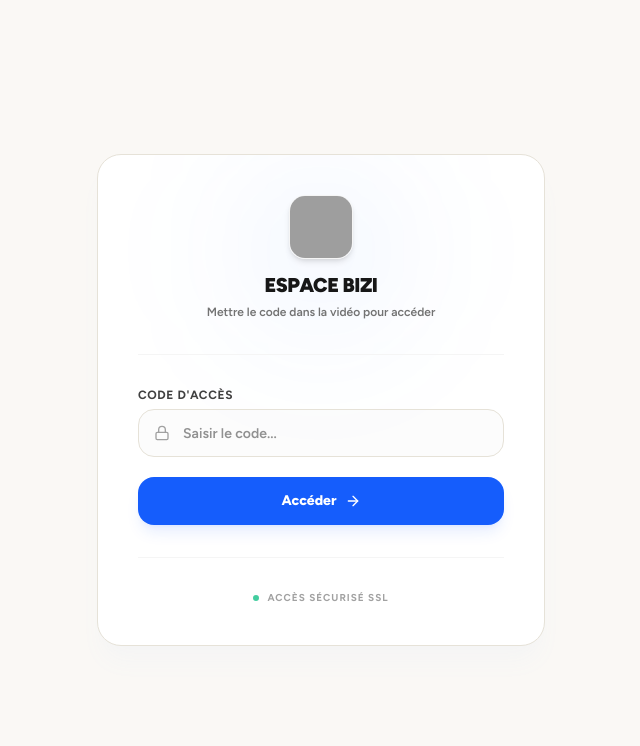
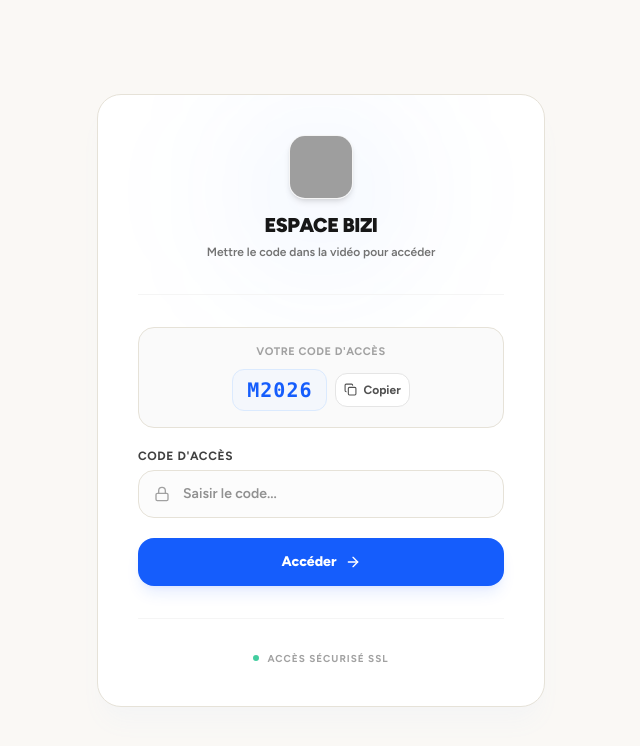
Before and after one commit to kalim4k/super-catag, a React (Vite) app: page / in a window 1280 px wide. Shown: the top 746 px of the page, without its empty margins (319-959 px from the left). Built offline with nearby package versions, Linux system fonts and the light colour scheme; grey boxes are pictures that could not be loaded.

Commit message:
feat: add copy-to-clipboard for access code
Introduce a copy button for the M2026 access code to improve user experience and facilitate entry.

```diff
--- a/src/App.tsx
+++ b/src/App.tsx
@@ -5,7 +5,8 @@ import {
   ArrowRight,
   Check,
   Sparkles,
-  Lock
+  Lock,
+  Copy
 } from 'lucide-react';
 import ProfileList from './components/ProfileList';
 
@@ -16,6 +17,7 @@ export default function App() {
     return localStorage.getItem('espace_bizi_unlocked') === 'true';
   });
   const [error, setError] = useState('');
+  const [copied, setCopied] = useState(false);
 
   // Minuteur de 45 minutes en secondes
   const [timeLeft, setTimeLeft] = useState(2700);
@@ -77,6 +79,37 @@ export default function App() {
 
             {/* Formulaire */}
             <form onSubmit={handleVerifyCode} className="space-y-5">
+              <div className="bg-neutral-50/85 border border-[#e6e2d8] rounded-2xl p-4 flex flex-col items-center justify-center space-y-2 text-center">
+                <span className="text-[11px] font-bold text-neutral-400 uppercase tracking-wider">Votre code d'accès</span>
+                <div className="flex items-center gap-2">
+                  <code className="text-xl font-black text-blue-600 tracking-wider font-mono bg-blue-50/50 px-3.5 py-1.5 rounded-xl border border-blue-100">
+                    M2026
+                  </code>
+                  <button
+                    type="button"
+                    onClick={() => {
+                      navigator.clipboard.writeText('M2026');
+                      setCopied(true);
+                      setTimeout(() => setCopied(false), 2000);
+                    }}
+                    className="p-2 bg-white hover:bg-neutral-50 active:scale-95 text-neutral-600 hover:text-blue-600 border border-neutral-200 rounded-xl transition-all cursor-pointer flex items-center gap-1.5 text-xs font-bold"
+                    title="Copier le code"
+                  >
+                    {copied ? (
+                      <>
+                        <Check size={14} className="text-emerald-500 animate-bounce" />
+                        <span className="text-emerald-600 font-extrabold">Copié !</span>
+                      </>
+                    ) : (
+                      <>
+                        <Copy size={13} />
+                        <span>Copier</span>
+                      </>
+                    )}
+                  </button>
+                </div>
+              </div>
+
               <div className="space-y-1.5">
                 <label className="text-xs font-bold text-neutral-700 uppercase tracking-wider block" htmlFor="code">
                   Code d'accès
```
